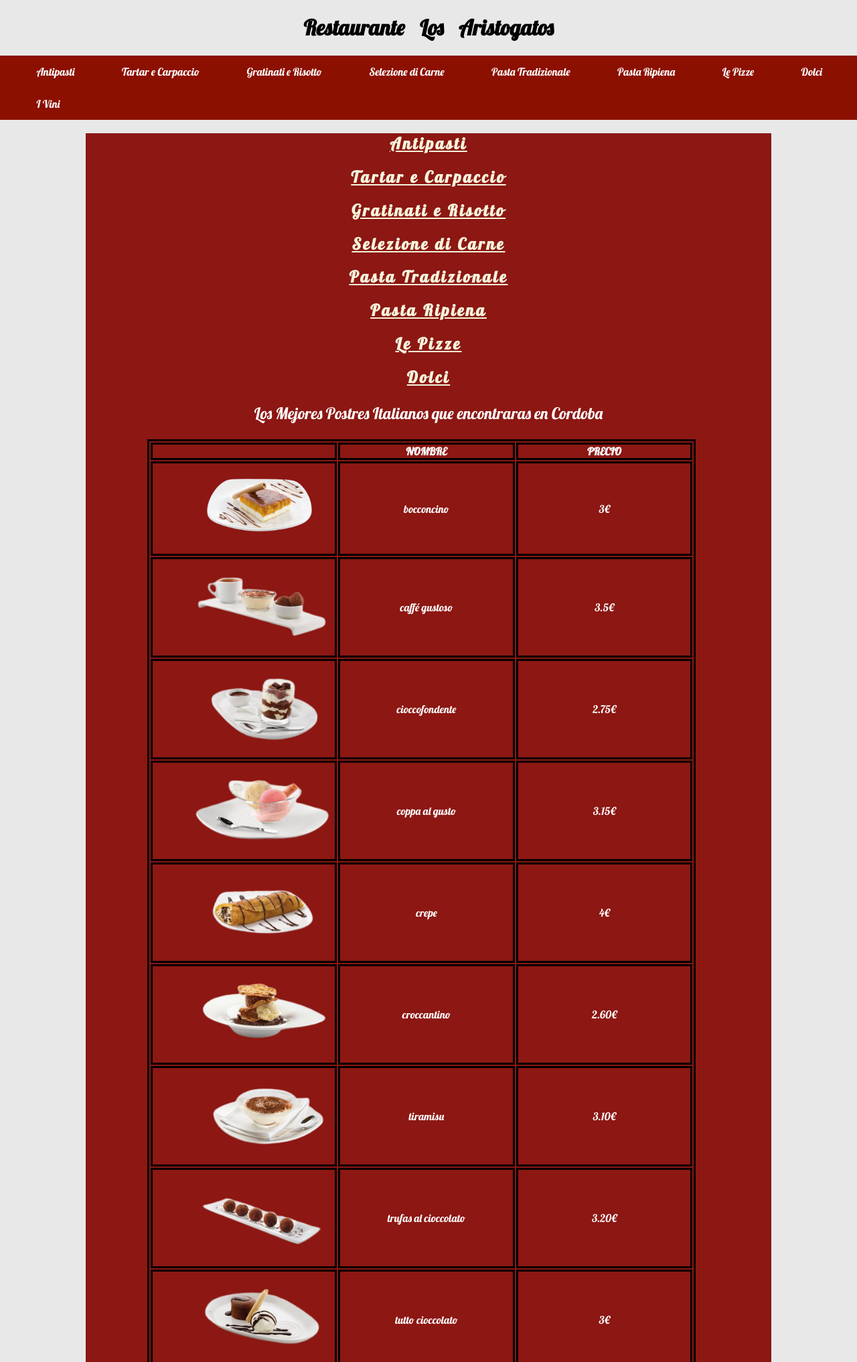
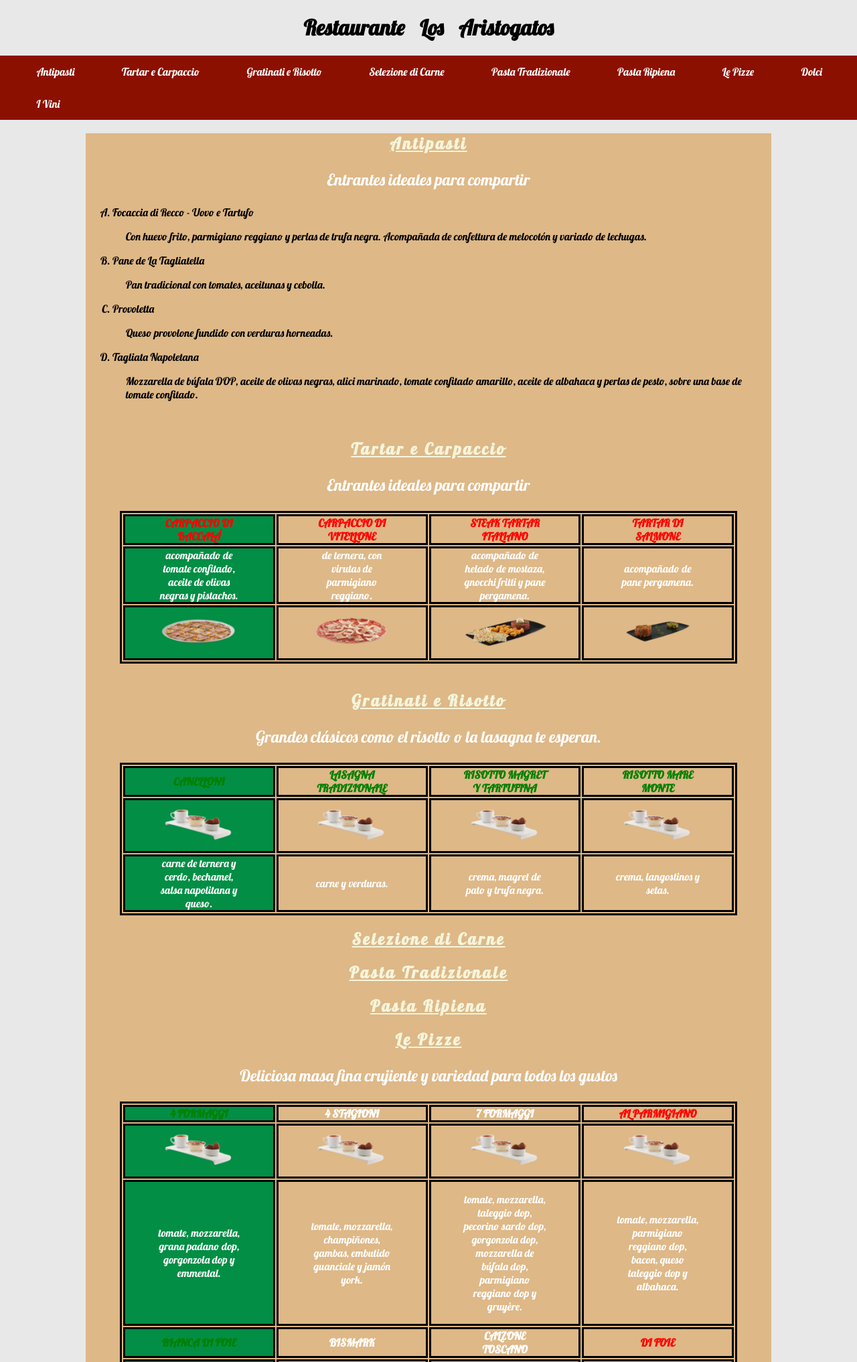
Before and after one commit to albertojmarun/Practicas_Lenguaje_De_Marcas, a PHP site: page / in a window 1280 px wide. Shown: the top 2034 px of the page at 67% size. Run offline with PHP 8.4, Linux system fonts and the light colour scheme.

Commit message:
You need to do a lot of things.

```diff
--- a/Menu_Restaurante/index.html
+++ b/Menu_Restaurante/index.html
@@ -11,6 +11,7 @@
 
     <body>
         <h1> Restaurante Los Aristogatos </h1>
+
         <header>
             <ul id="menubar">
                 <li> <a href="#Antipasti"> Antipasti </a> </li>
@@ -25,46 +26,214 @@
             </ul>
         </header>
         <main>
-            <div id="#Antipasti">
+            <div id="Antipasti">
                 <h2> Antipasti </h2>
+                <p> Entrantes ideales para compartir </p>
+                <ol>
+                    <li> Focaccia di Recco - Uovo e Tartufo </li>
+                    <p> Con huevo frito, parmigiano reggiano y perlas de trufa negra. Acompañada de confettura de melocotón y variado de lechugas. </p>
+                    <li> Pane de La Tagliatella </li>
+                    <p> Pan tradicional con tomates, aceitunas y cebolla. </p>
+                    <li> Provoletta </li>
+                    <p> Queso provolone fundido con verduras horneadas. </p>
+                    <li> Tagliata Napoletana </li>
+                    <p> Mozzarella de búfala DOP, aceite de olivas negras, alici marinado, tomate confitado amarillo, aceite de albahaca y perlas de pesto, sobre una base de tomate confitado. </p>
+                </ul>
+            </div>
+
+            <br>
+
+            <div id="tartar">
+                <h2> Tartar e Carpaccio </h2>
+                <p> Entrantes ideales para compartir </p>
+                <table>
+                    <tr>
+                        <th> Carpaccio di Baccalá </th>
+                        <th> Carpaccio di Vitellone </th>
+                        <th> Steak Tartar Italiano </th>
+                        <th> Tartar di Salmone </th>
+                    </tr>
+                    <tr>
+                        <td> Acompañado de tomate confitado, aceite de olivas negras y pistachos. </td>
+                        <td> De ternera, con virutas de parmigiano reggiano. </td>
+                        <td> Acompañado de helado de mostaza, gnocchi fritti y pane pergamena. </td>
+                        <td> Acompañado de pane pergamena. </td>
+                    </tr>
+                    <tr>
+                        <td> <img src="images/carpaccio_baccala.png" alt="Carpaccio Baccala"> </td>
+                        <td> <img src="images/carpaccio_vitellone.png" alt="Carpaccio Vitellone"> </td>
+                        <td> <img src="images/steaktartar.png" alt="Steak Tartar"> </td>
+                        <td> <img src="images/tartar_di_salmone.png" alt="Tartar Di Salmone"> </td>
+                    </tr>
+                </table>
+            </div>
+
+            <br>
+
+            <div id="risotto">
+                <h2> Gratinati e Risotto </h2>
+                <p> Grandes clásicos como el risotto o la lasagna te esperan. </p>
+                <table>
+                    <tr>
+                        <th> Canelloni </th>
+                        <th> Lasagna Tradizionale </th>
+                        <th> Risotto Magret y Tartufina </th>
+                        <th> Risotto Mare Monte </th>
+                    </tr>
+                    <tr>
+                        <td> <img src="images/cafegustoso.png" alt="Caffé Gustoso"> </td>
+                        <td> <img src="images/cafegustoso.png" alt="Caffé Gustoso"> </td>
+                        <td> <img src="images/cafegustoso.png" alt="Caffé Gustoso"> </td>
+                        <td> <img src="images/cafegustoso.png" alt="Caffé Gustoso"> </td>
+                    </tr>
+                    <tr>
+                        <td> Carne de ternera y cerdo, bechamel, salsa napolitana y queso.</td>
+                        <td> Carne y verduras. </td>
+                        <td> Crema, magret de pato y trufa negra. </td>
+                        <td> Crema, langostinos y setas. </td>
+                    </tr>
+                </table>
+            </div>
+
+            <div id="carne">
+                <h2> Selezione di Carne </h2>
+            </div>
+
+            <div id="pasta_tradizionale">
+                <h2> Pasta Tradizionale </h2>
 
             </div>
 
-            <h2> Tartar e Carpaccio </h2>
-            <div>
-
+            <div id="pasta_ripiena">
+                <h2> Pasta Ripiena </h2>
             </div>
 
-            <h2> Gratinati e Risotto </h2>
-            <div>
+            <div id="pizze">
+                <h2> Le Pizze </h2>
+                <p> Deliciosa masa fina crujiente y variedad para todos los gustos </p>
+                <table>
+                    <tbody>
+                        <tr>
+                            <th> 4 Formaggi </th>
+                            <th> 4 Stagioni </th>
+                            <th> 7 Formaggi </th>
+                            <th> Al Parmigiano </th>
+                        </tr>
+                        <tr>
+                            <td> <img src="images/cafegustoso.png" alt="Caffé Gustoso"> </td>
+                            <td> <img src="images/cafegustoso.png" alt="Caffé Gustoso"> </td>
+                            <td> <img src="images/cafegustoso.png" alt="Caffé Gustoso"> </td>
+                            <td> <img src="images/cafegustoso.png" alt="Caffé Gustoso"> </td>
+                        </tr>
+                        <tr>
+                            <td> <p> Tomate, mozzarella, grana padano DOP, gorgonzola DOP y emmental. </p> </td>
+                            <td> <p> Tomate, mozzarella, champiñones, gambas, embutido guanciale y jamón york. </p> </td>
+                            <td> <p> Tomate, mozzarella, taleggio DOP, pecorino sardo DOP, gorgonzola DOP, mozzarella de búfala DOP, parmigiano reggiano DOP y gruyère. </p> </td>
+                            <td> <p> Tomate, mozzarella, parmigiano reggiano DOP, bacon, queso taleggio DOP y albahaca. </p> </td>
+                        </tr>
+                        <tr>
+                            <th> Bianca di Foie </th>
+                            <th> Bismark </th>
+                            <th> Calzone Toscano </th>
+                            <th> Di Foie  </th>
+                        </tr>
+                        <tr>
+                            <td> <img src="images/cafegustoso.png" alt="Caffé Gustoso"> </td>
+                            <td> <img src="images/cafegustoso.png" alt="Caffé Gustoso"> </td>
+                            <td> <img src="images/cafegustoso.png" alt="Caffé Gustoso"> </td>
+                            <td> <img src="images/cafegustoso.png" alt="Caffé Gustoso"> </td>
+                        </tr>
+                        <tr>
+                            <td> <p> Crema de trufa blanca, mozzarella, foie mi-cuit, queso tomino, cebolla pochada y perlas de frambuesa. </p> </td>
+                            <td> <p> Tomate, mozzarella, jamón york y huevo. </p> </td>
+                            <td> <p> Tomate, mozzarella, gruyère, queso taleggio DOP, berenjena, crema balsámica, speck IGP y parmigiano reggiano DOP. </p> </td>
+                            <td> <p> Tomate, mozzarella, champiñones, foie mi-cuit, crema balsámica, perlas de frambuesa y rúcula. </p> </td>
+                        </tr>
+                        <tr>
+                            <th> Garda </th>
+                            <th> Marechiaro </th>
+                            <th> Margherita </th>
+                            <th> Melanzana </th>
+                        </tr>
+                        <tr>
+                            <td> <img src="images/cafegustoso.png" alt="Caffé Gustoso"> </td>
+                            <td> <img src="images/cafegustoso.png" alt="Caffé Gustoso"> </td>
+                            <td> <img src="images/cafegustoso.png" alt="Caffé Gustoso"> </td>
+                            <td> <img src="images/cafegustoso.png" alt="Caffé Gustoso"> </td>
+                        </tr>
+                        <tr>
+                            <td> <p> Tomate, mozzarella, jamón york y champiñones. </p> </td>
+                            <td> <p> Mozzarella, tomate confitado, alici marinado, oliva taggiasca, tomate confitado amarillo, croccante de focaccia y aceite de albahaca. </p> </td>
+                            <td> <p> Tomate y mozzarella. </p> </td>
+                            <td> <p> Tomate, mozzarella, berenjena, parmigiano reggiano DOP, miel y crema balsámica. </p> </td>
+                        </tr>
+                        <tr>
+                            <th> Pepporino Piccante </th>
+                            <th> Prosciutto </th>
+                            <th> Prosciutto (Pizza Dei Bambini) </th>
+                            <th> Prosciutto e Funghi </th>
+                        </tr>
+                        <tr>
+                            <td> <img src="images/cafegustoso.png" alt="Caffé Gustoso"> </td>
+                            <td> <img src="images/cafegustoso.png" alt="Caffé Gustoso"> </td>
+                            <td> <img src="images/cafegustoso.png" alt="Caffé Gustoso"> </td>
+                            <td> <img src="images/cafegustoso.png" alt="Caffé Gustoso"> </td>
+                        </tr>
+                        <tr>
+                            <td> <p> Tomate, mozzarella y salami picante de Calabria. </p> </td>
+                            <td> <p> Tomate, mozzarella y jamón york. </p> </td>
+                            <td> <p> Tomate, mozzarella y jamón york </p> </td>
+                            <td> <p> Tomate, mozzarella, jamón york y champiñones </p> </td>
+                        </tr>
+                        <tr>
+                            <th> Salmonata Genovese </th>
+                            <th> Strabuona </th>
+                            <th> Tartufi e Funghi </th>
+                            <th> Tartufo Bianco </th>
+                        </tr>
+                        <tr>
+                            <td> <img src="images/cafegustoso.png" alt="Caffé Gustoso"> </td>
+                            <td> <img src="images/cafegustoso.png" alt="Caffé Gustoso"> </td>
+                            <td> <img src="images/cafegustoso.png" alt="Caffé Gustoso"> </td>
+                            <td> <img src="images/cafegustoso.png" alt="Caffé Gustoso"> </td>
+                        </tr>
+                        <tr>
+                            <td> <p> Mozzarella, pesto, salmón, tomate confitado, ricotta, oliva taggiasca, rúcula y miel. </p> </td>
+                            <td> <p> Mozzarella, tomate natural, bacon, grana padano DOP, jamón york, cebolla y un toque de miel. </p> </td>
+                            <td> <p> Crema de trufa negra, champiñones y variado de quesos. </p> </td>
+                            <td> <p> Crema de trufa blanca, mozzarella, gruyère, embutido guanciale, rúcula, miel y perlas de trufa blanca. </p> </td>
+                        </tr>
+                        <tr>
+                            <th> Tonno </th>
+                            <th> Tropicale </th>
+                        </tr>
+                        <tr>
+                            <td> <img src="images/cafegustoso.png" alt="Caffé Gustoso"> </td>
+                            <td> <img src="images/cafegustoso.png" alt="Caffé Gustoso"> </td>
+                        </tr>
+                        <tr>
+                            <td> <p> Tomate, mozzarella y atún </p> </td>
+                            <td> <p> Tomate, mozzarella, jamón york, piña y speck IGP. </p> </td>
+                        </tr>
+                    </tbody>
+                    <tfoot>
 
+                    </tfoot>
+                </table>
             </div>
 
-            <h2> Selezione di Carne </h2>
-            <div>
-
-            </div>
-
-            <h2> Pasta Tradizionale </h2>
-            <div>
-
-            </div>
-
-            <h2> Pasta Ripiena </h2>
-            <div>
-
-            </div>
-
-            <h2> Le Pizze </h2>
-            <h2 id="#Dolci"> Dolci </h2>
-            <div>
+            <div id="Dolci">
+                <h2> Dolci </h2>
                 <p> Los Mejores Postres Italianos que encontraras en Cordoba </p>
                 <table>
+                    <thead>
                         <tr>
                             <th></th>
                             <th> Nombre </th>
                             <th> Precio </th>
                         </tr>
+                    </thead>
+                    <tbody>
                         <tr>
                             <td> <img src="images/bocconcino.png" alt="Bocconcino"> </td>
                             <td> <p> Bocconcino </p></td>
@@ -110,8 +279,10 @@
                             <td> <p> Tutto Cioccolato </p></td>
                             <td> <p> 3€ </p></td>
                         </tr>
+                    </tbody>
                 </table>
             </div>
+
             <div id="IVini">
                 <h2> I Vini </h2>
                 <p> La Mejor Selección de Vino, para acompañar la comida de la Bella Italia.</p>
--- a/Menu_Restaurante/styles.css
+++ b/Menu_Restaurante/styles.css
@@ -1,18 +1,22 @@
+/*
+        Se aplican estas propiedades al Body para que no hayan margenes
+    en ningun sitio de los extremos de la página web.
+*/
 body{
     margin: 0;
     padding: 0;
+    background-color: #E8E8E8;
 }
+
+/* Se importa la fuente Lobster de Google */
 @font-face{
     font-family: "Food Font";
     src: url('https://fonts.googleapis.com/css2?family=Lobster&display=swap');
 }
 
+/* Se le aplica este tipo de fuente a toda la Página Web. */
 *{
     font-family: 'Lobster', cursive;
-}
-
-body{
-    background-color: #E8E8E8;
 }
 
 h1, h2 {
@@ -29,8 +33,36 @@ h2{
     color: beige;
 }
 
+li + p{
+    padding-left: 2%;
+}
+
+div table{
+    width: 90%;
+    margin: 0% 5%;
+}
+
+div table tbody tr td{
+    width: 25%;
+}
+
+#tartar table tr th{
+    color: red;
+}
+
+div table tr td > img{
+    width: 100%;
+}
+
+#risotto tr:first-child th{
+    color: green;
+}
+
+#Antipasti ol{
+    list-style-type: upper-latin;
+}
 main{
-    background-color: #8C1713;
+    background-color: burlywood;
     margin: 0% 10%;
 }
 
@@ -40,8 +72,11 @@ div > p{
 }
 
 table{
+    caption-side: top;
     width: 80%;
     margin: 0% 9%;
+    empty-cells: hide;
+    overflow: hidden;
 }
 
 th{
@@ -62,7 +97,7 @@ table, tr, th, td{
     color: white;
 }
 
-tr > td{
+#Dolci tr > td{
     width: 30%;
 }
 
@@ -75,19 +110,32 @@ div > p{
 }
 
 #vinos_list{
-    margin: 0% 3%;
     display: flex;
     flex-direction: row;
     text-align: left;
-    line-height: 2rem;
+    line-height: 3rem;
+    list-style-type: square;
 }
 
 #vinos_list div{
     width: 25%;
 }
 
+#vinos_list div ul li{
+    color: white;
+}
+
+#vinos_list div ul li:first-child{
+    color: #028e44;
+}
+
+#vinos_list div ul li:last-child{
+    color: RED;
+}
+
 #vinos_list div ul{
     list-style-image: url(images/wine.png);
+    list-style-position: inside;
 }
 
 header ul {
@@ -110,3 +158,22 @@ header ul li a{
     padding: 14px 16px;
     text-decoration: none;
 }
+
+tbody tr th:first-child, tr td:first-child{
+    background-color: #028e44;
+}
+
+tbody tr th:first-child{
+    color: green;
+}
+
+tbody tr th:last-child{
+    color: red;
+}
+
+/*
+
+    PSEUDO ELEMENTOS
+
+
+*/
```
Also changed, not shown: Menu_Restaurante/images/carpaccio_baccala.png (added), Menu_Restaurante/images/carpaccio_vitellone.png (added), Menu_Restaurante/images/steaktartar.png (added), Menu_Restaurante/images/tartar_di_salmone.png (added). Lines whose indentation alone changed are shown as unchanged.
